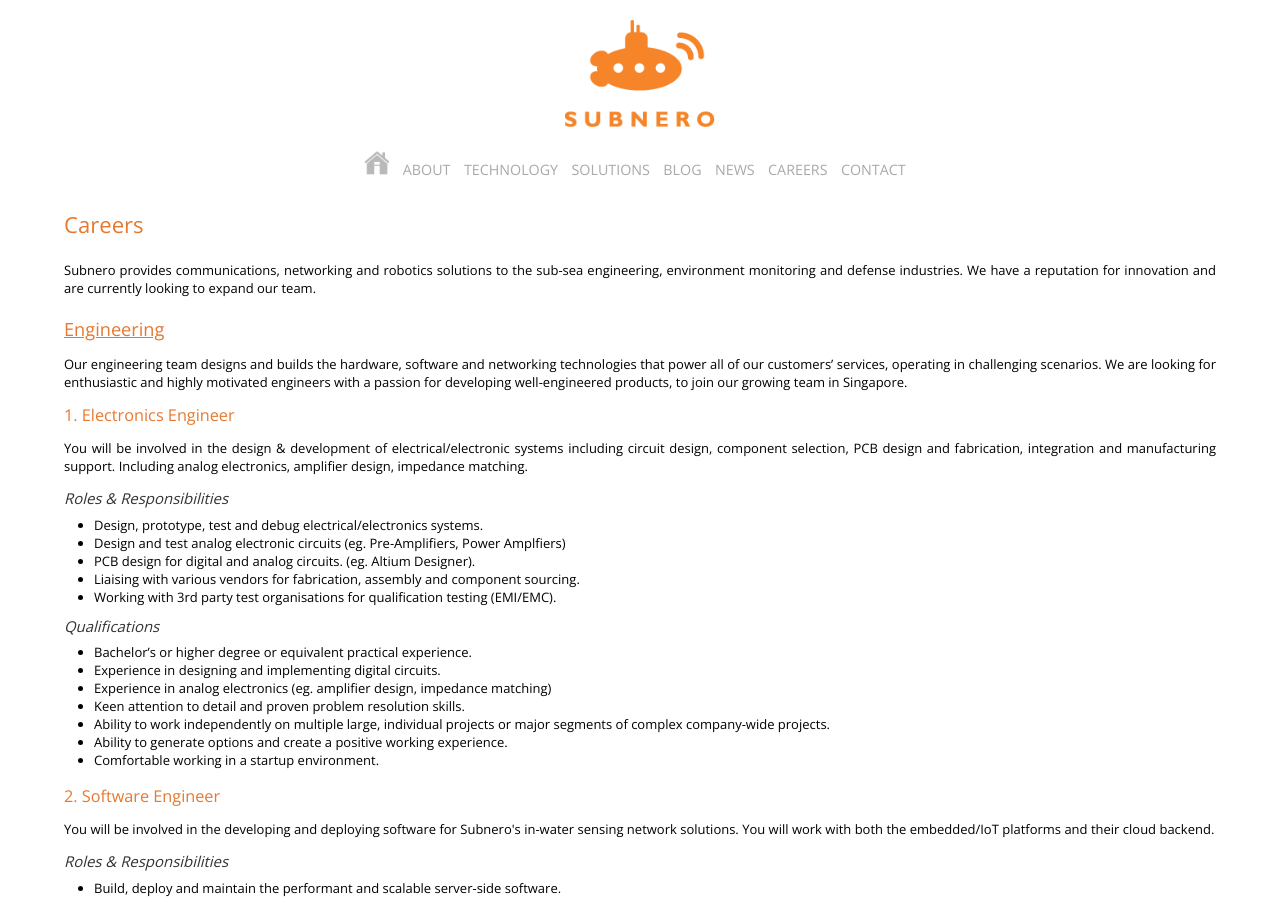
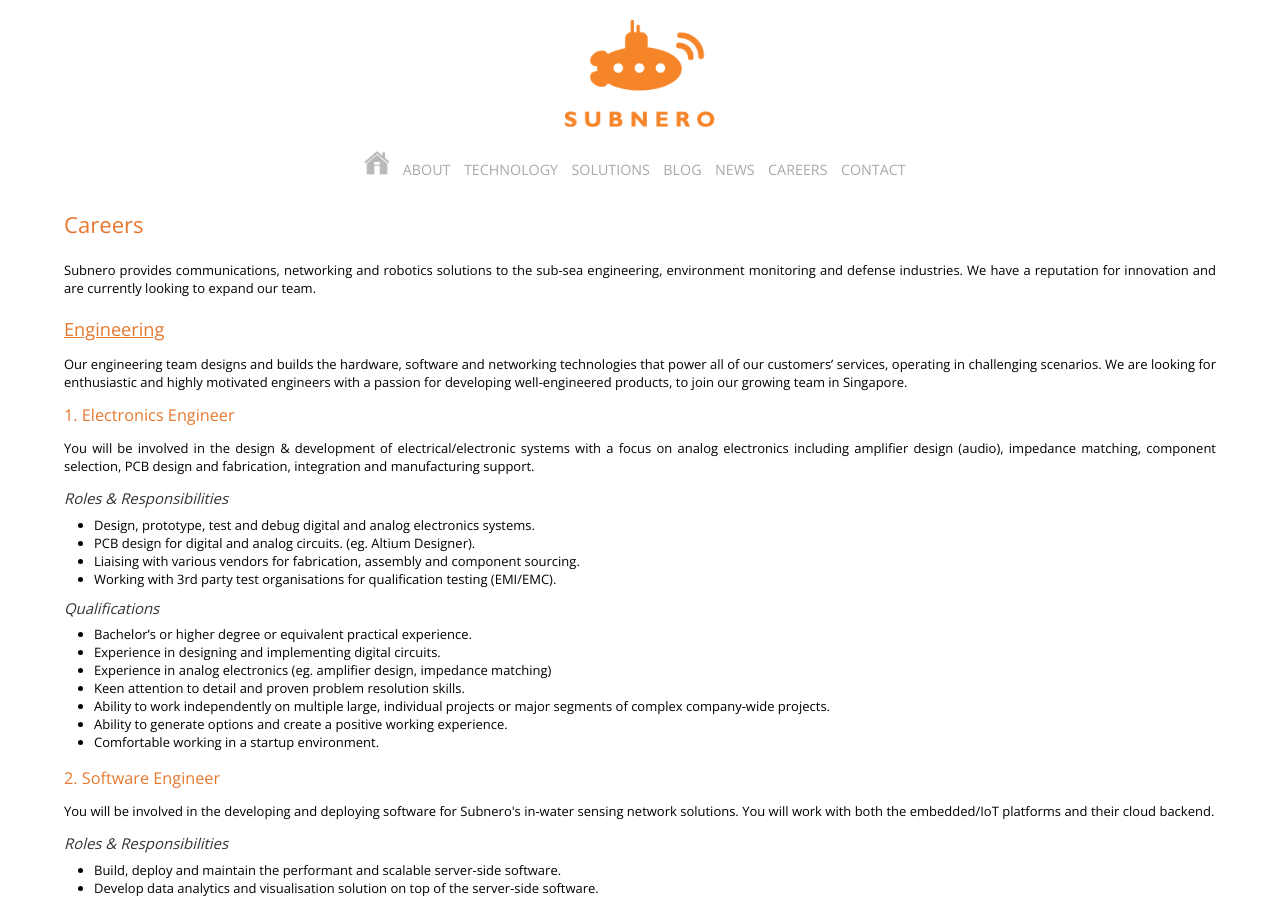
Before and after one commit to subnero1/old_website, a Jekyll site: the page built from career/index.html, in a window 1280 px wide and 900 px high. Built offline with Jekyll 4.4.1, drawn with Linux system fonts in a browser that asks for light colours.

Commit message:
tweaked EE JD

```diff
--- a/career/index.html
+++ b/career/index.html
@@ -14,12 +14,11 @@ title: Careers
     <div class="jd">
       <h2> 1. Electronics Engineer </h2>
 
-      <p>You will be involved in the design &amp; development of electrical/electronic systems including circuit design, component selection, PCB design and fabrication, integration and manufacturing support. Including analog electronics, amplifier design, impedance matching.</p>
+      <p>You will be involved in the design &amp; development of electrical/electronic systems with a focus on analog electronics including amplifier design (audio), impedance matching, component selection, PCB design and fabrication, integration and manufacturing support.</p>
 
       <h3> Roles &amp; Responsibilities </h3>
       <ul>
-        <li>Design, prototype, test and debug electrical/electronics systems.</li>
-        <li>Design and test analog electronic circuits (eg. Pre-Amplifiers, Power Amplfiers)</li>
+        <li>Design, prototype, test and debug digital and analog electronics systems.</li>
         <li>PCB design for digital and analog circuits. (eg. Altium Designer).</li>
         <li>Liaising with various vendors for fabrication, assembly and component sourcing.</li>
         <li>Working with 3rd party test organisations for qualification testing (EMI/EMC).</li>
```
